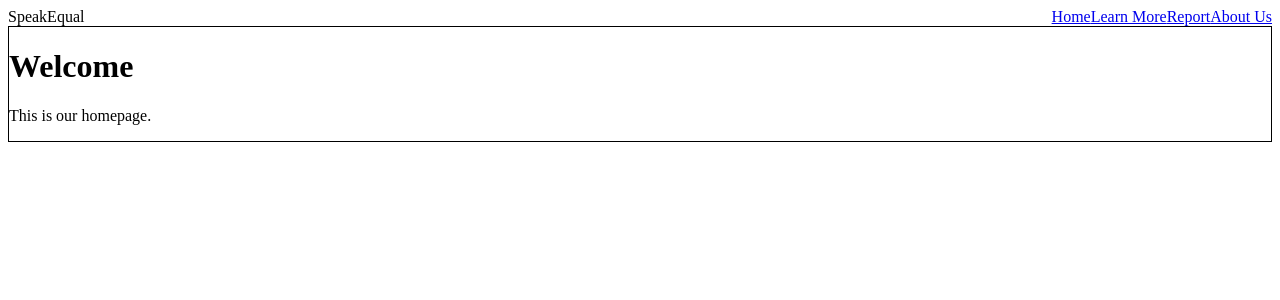
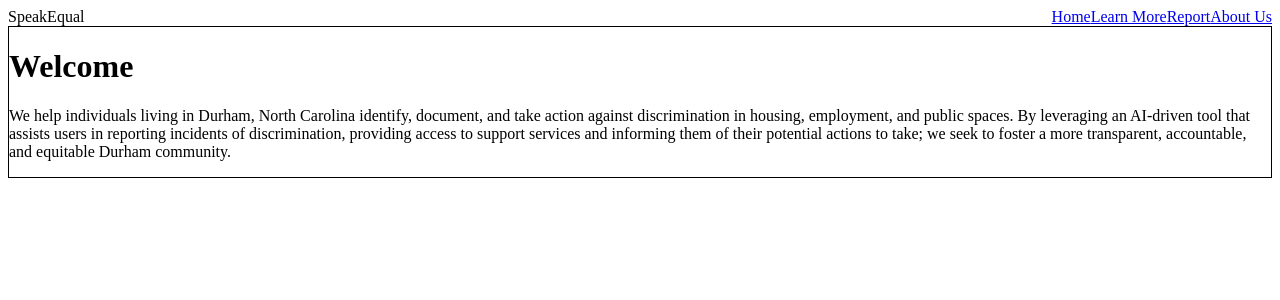
Before and after one commit to kboldham/DiscriminationCapstoneProject, a Next.js app: page / in a window 1280 px wide. Shown: the top 300 px of the page. Built offline with nearby package versions, Linux system fonts and the light colour scheme.

Commit message:
Update home page content

```diff
--- a/app/about/page.tsx
+++ b/app/about/page.tsx
@@ -5,7 +5,7 @@ export default function Abouton() {
 
       <p>Our focus is on providing the people of Durham, NC with the resources to combat discrimination in housing, employment, and public accommodations. To that end, we have built a safe platform to empower individuals to identify, document, and take action against the discriminatory practices that occur in their communities.</p>
 
-      <p>We are creating a user-friendly application that utilizes artificial intelligence (AI) to support individuals who are reporting discrimination. The user will be able to document their discrimination case and receive next steps based on their specific circumstances. We have made the process simple to help ease the complexity and stress associated with reporting discrimination.</p>
+      <p>We are creating a user-friendly application that utilizes artificial intelligence to support individuals who are reporting discrimination. The user will be able to document their discrimination case and receive next steps based on their specific circumstances. We have made the process simple to help ease the complexity and stress associated with reporting discrimination.</p>
 
       <p>Along with providing assistance at the individual level, we are also committed to educating the community. We will present our prototype to community leaders and local government officials, demonstrating the reality of the problems occurring in Durham. Our goal is to foster collaboration and innovation by creating accountability, transparency, and real change.</p>
     </div>
--- a/app/page.tsx
+++ b/app/page.tsx
@@ -3,8 +3,8 @@ export default function Home() {
     <div className="max-w-4xl mx-auto p-8">
       <div className="border rounded-lg shadow-md p-6 bg-white">
         <h1 className="text-3xl font-bold mb-4">Welcome</h1>
-        <p className="text-gray-700">
-          This is our homepage.
+        <p className="text-gray-700 mb-4">
+          We help individuals living in Durham, North Carolina identify, document, and take action against discrimination in housing, employment, and public spaces. By leveraging an AI-driven tool that assists users in reporting incidents of discrimination, providing access to support services and informing them of their potential actions to take; we seek to foster a more transparent, accountable, and equitable Durham community.
         </p>
       </div>
     </div>
```
